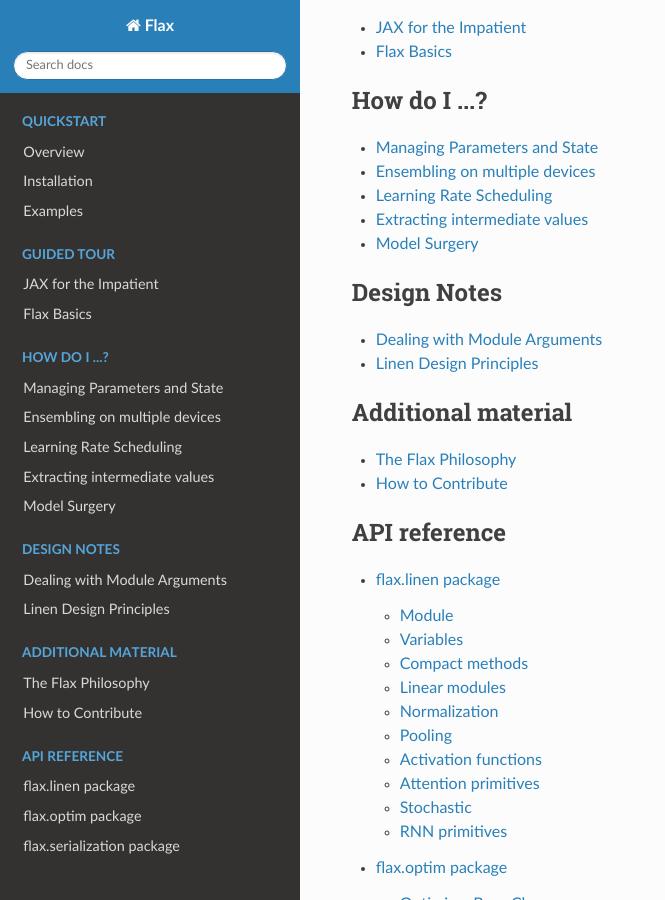
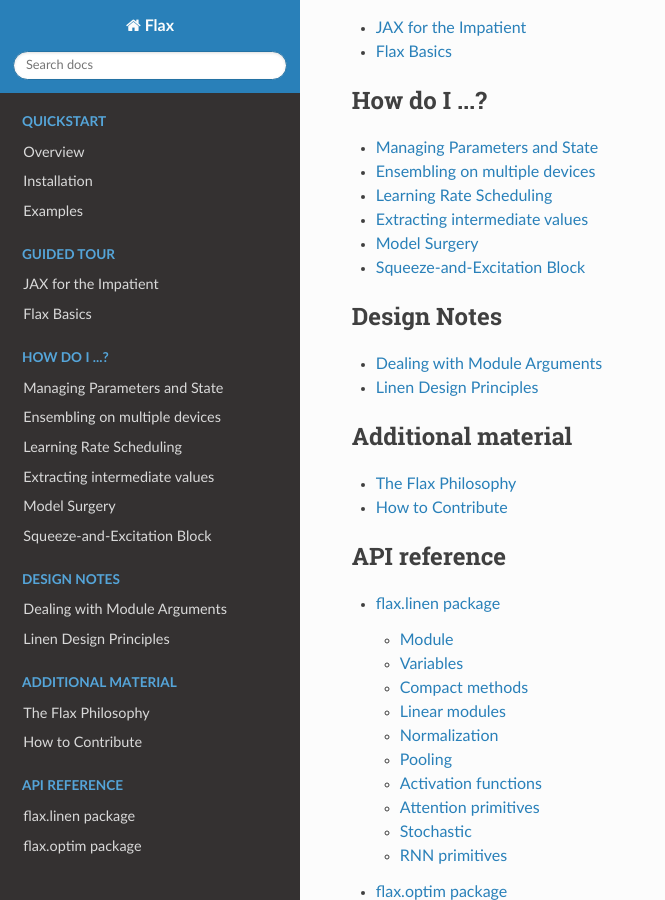
Before and after one commit to operskoj2c/flax, a Sphinx documentation site: the page built from docs/index.rst, in a window 1280 px wide and 900 px high, scrolled down 456 px. Shown: the whole window, without its empty margins (0-665 px from the left). Built offline with Sphinx 7.4.7 and the Read the Docs theme 2.0.0, drawn with Linux system fonts in a browser that asks for light colours.

Commit message:
Adds "squeeze and excite" HOWTO to index

```diff
--- a/docs/index.rst
+++ b/docs/index.rst
@@ -40,6 +40,7 @@
    howtos/lr_schedule
    howtos/extracting_intermediates
    howtos/model_surgery
+   howtos/squeeze_and_excite
 
 .. toctree::
    :maxdepth: 1
```
